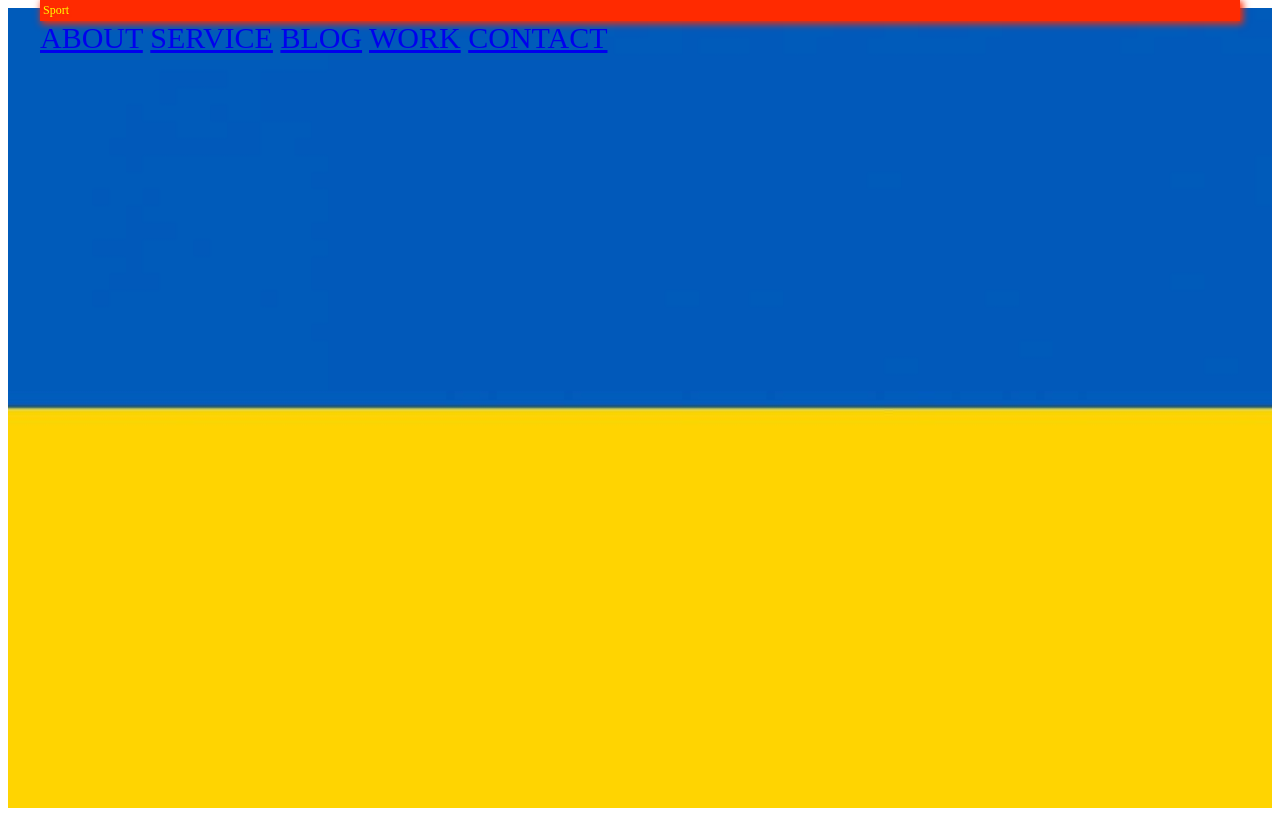
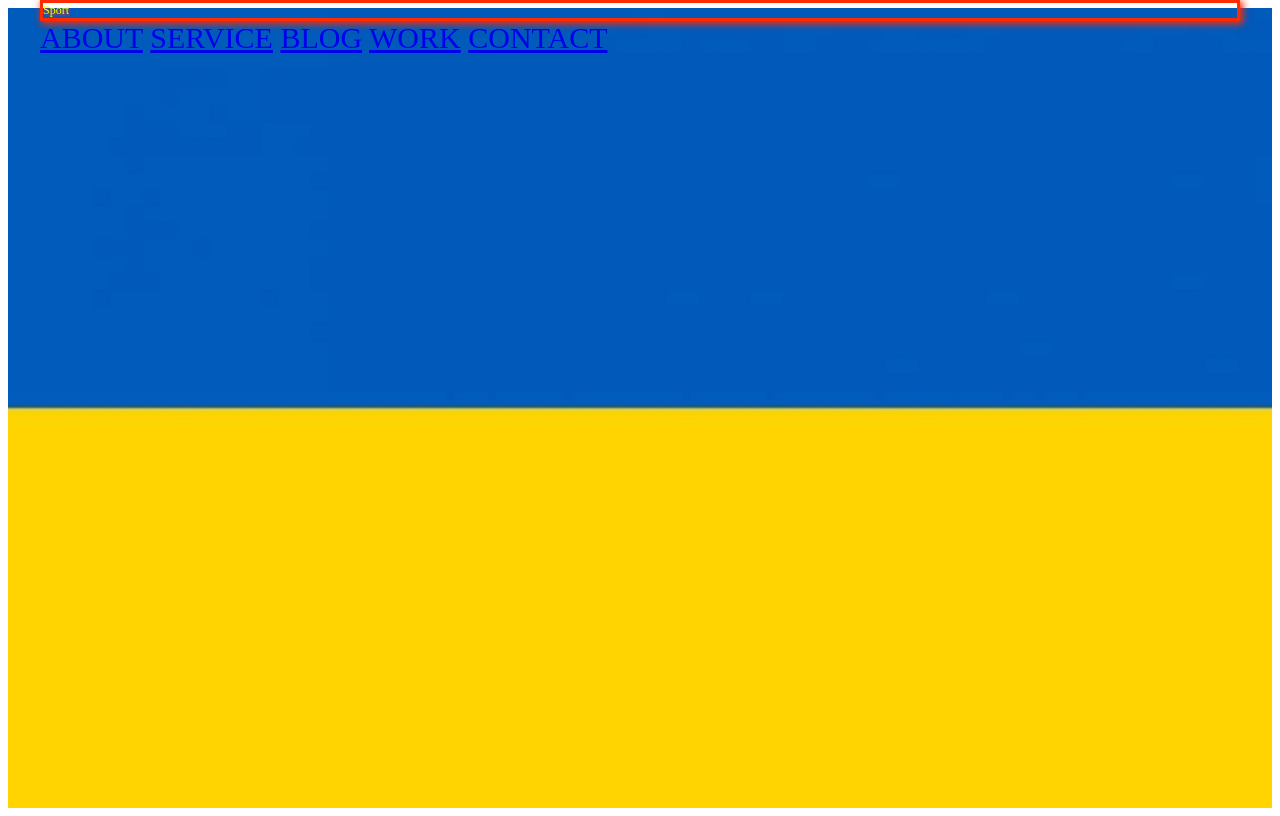
Before and after one commit to artur1602/practice_1, a plain HTML site: page index.html in a window 1280 px wide. Drawn offline with Linux system fonts and the light colour scheme.

Commit message:
Update style.css

```diff
--- a/css/style.css
+++ b/css/style.css
@@ -58,7 +58,6 @@ h1, h2, h3, h4, h5, h6 {
 	font-weight: 340px;
 	color: #FFFF00;
 	text-shadow: 1px 2px 2px #FF2A00;
-	background-color: #FF2A00;
 	border: 3px solid #FF2A00;
 	text-shadow: 1px 2px 2px #FF2A00;
 	box-shadow: 2px 2px 7px 1px #FF2A00;
```
